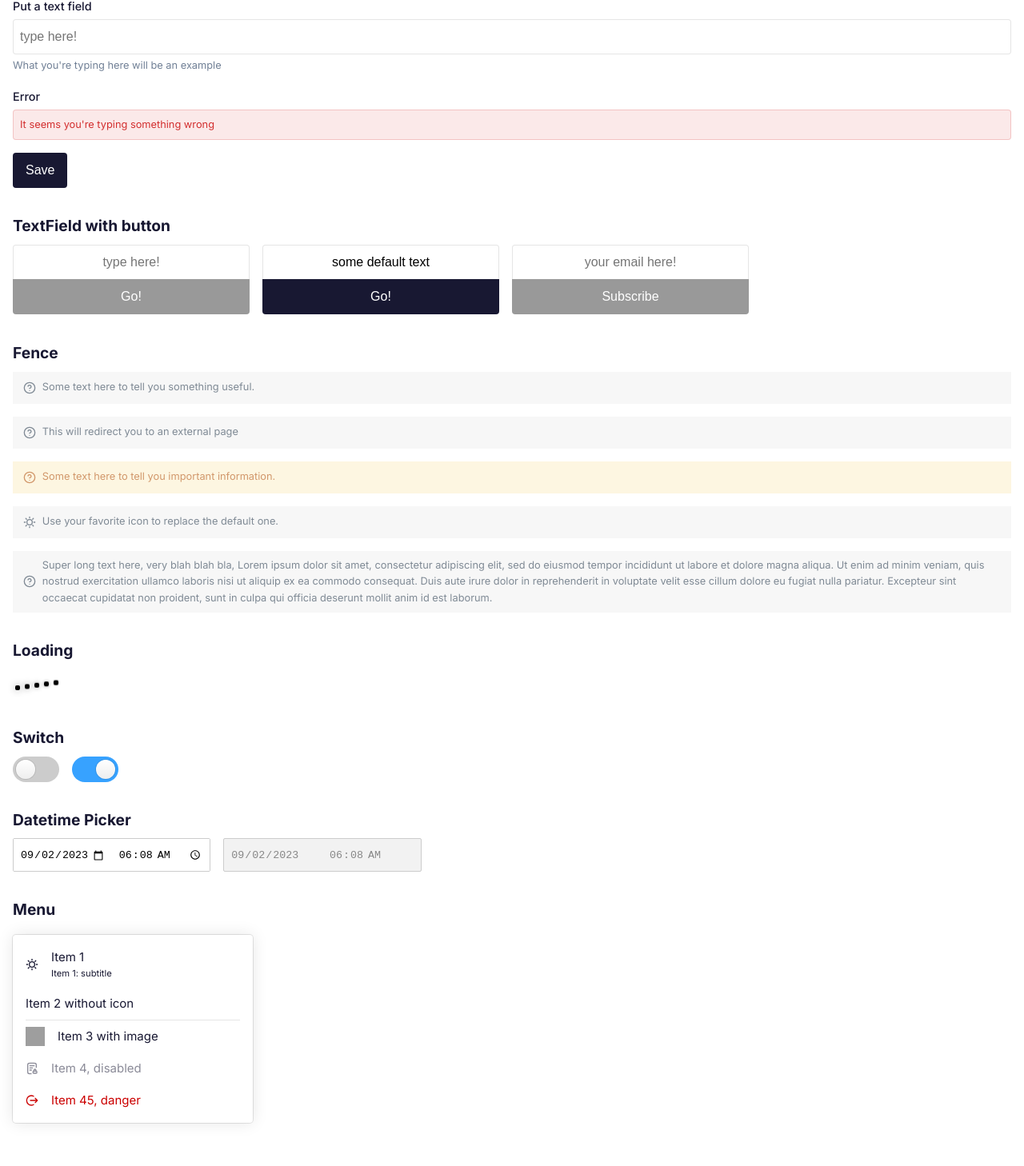
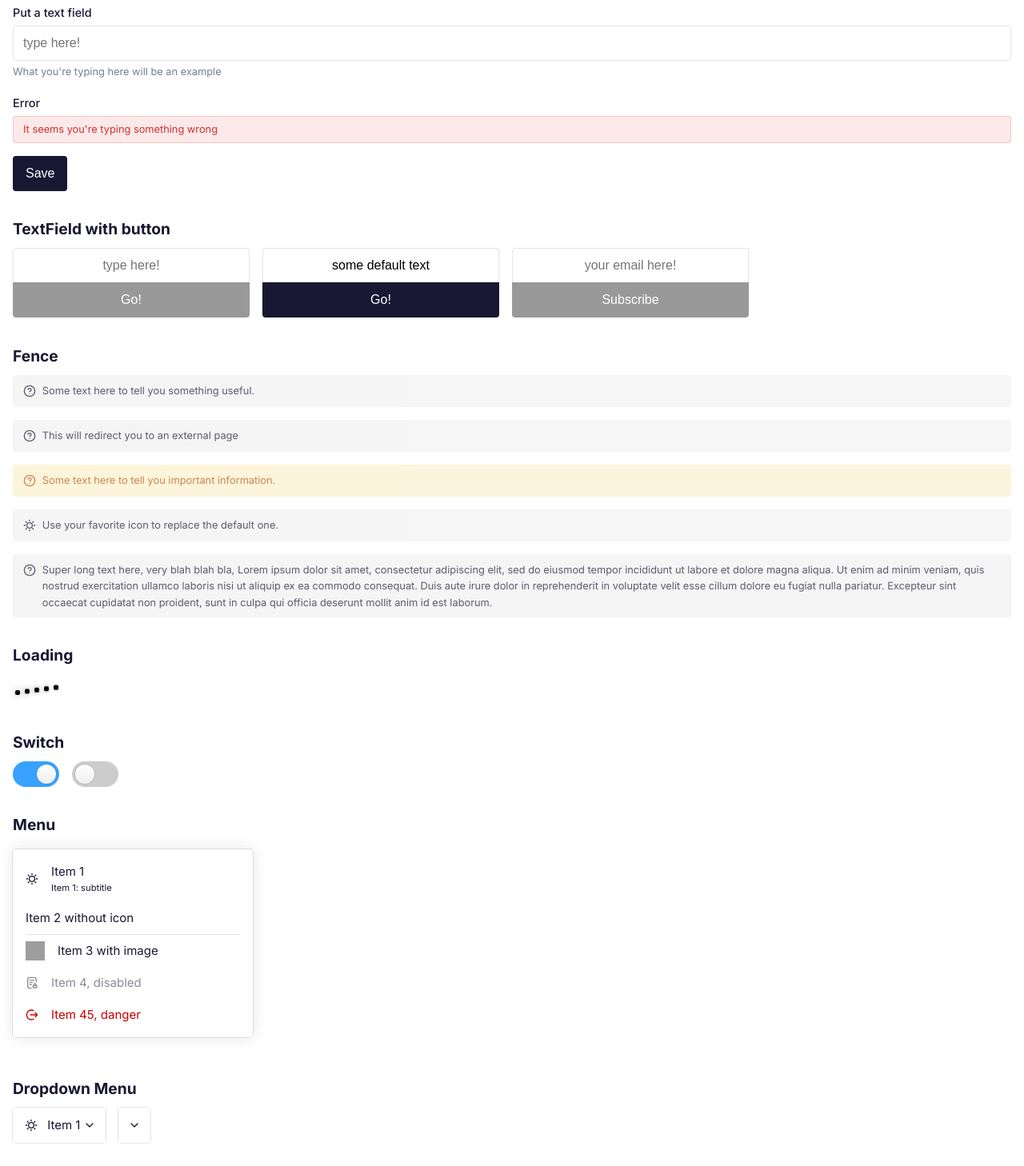
Before and after one commit to quail-ink/quail-ui, a Vue app: page / in a window 1280 px wide. Shown: the part 595-2053 px from the top of the page at 80% size. Built offline with nearby package versions, Linux system fonts and the light colour scheme; grey boxes are pictures that could not be loaded.

Commit message:
feat: new component, dropdown-menu; update styles

```diff
--- a/src/App.vue
+++ b/src/App.vue
@@ -1,7 +1,8 @@
 <script setup lang="ts">
 import { computed, ref } from "vue";
 
-const switchValue = ref(true);
+const switchValue1 = ref(true);
+const switchValue2 = ref(false);
 const datetimeValue = ref("2023-10-23");
 const dialogValue1 = ref(false);
 const menuItems = computed(() => [
@@ -46,6 +47,12 @@ const menuItems = computed(() => [
     },
   },
 ]);
+
+const selectedMenuItem = ref(menuItems.value[0]);
+
+function dropdownMenuSelectionChanged(item: any) {
+  console.log("Dropdown menu selection changed", item);
+}
 </script>
 
 <template>
@@ -113,7 +120,7 @@ const menuItems = computed(() => [
               <div class="form-desc">The description about the setting.</div>
             </div>
             <div class="form-row-right">
-              <QSwitch />
+              <QSwitch v-model="switchValue2" />
             </div>
           </div>
           <div class="form-row column">
@@ -190,16 +197,8 @@ const menuItems = computed(() => [
     <div class="section">
       <h2 class="section-title">Switch</h2>
       <div class="grid">
-        <QSwitch />
-        <QSwitch v-model="switchValue" />
-      </div>
-    </div>
-
-    <div class="section">
-      <h2 class="section-title">Datetime Picker</h2>
-      <div class="grid">
-        <QDatetimePicker v-model="datetimeValue" />
-        <QDatetimePicker v-model="datetimeValue" disabled />
+        <QSwitch v-model="switchValue1" />
+        <QSwitch v-model="switchValue2" />
       </div>
     </div>
 
@@ -212,6 +211,31 @@ const menuItems = computed(() => [
         >
           <QMenu :items="menuItems" />
         </div>
+      </div>
+    </div>
+
+    <div class="section">
+      <h2 class="section-title">Dropdown Menu</h2>
+      <div class="grid">
+        <QDropdownMenu
+          :items="menuItems"
+          :initial-item="selectedMenuItem"
+          @change="dropdownMenuSelectionChanged"
+        />
+        <QDropdownMenu
+          :items="menuItems"
+          :initial-item="selectedMenuItem"
+          hide-selected
+          @change="dropdownMenuSelectionChanged"
+        />
+      </div>
+    </div>
+
+    <div class="section">
+      <h2 class="section-title">Datetime Picker</h2>
+      <div class="grid">
+        <QDatetimePicker v-model="datetimeValue" />
+        <QDatetimePicker v-model="datetimeValue" disabled />
       </div>
     </div>
 
--- a/src/components/common/QDatetimePicker.vue
+++ b/src/components/common/QDatetimePicker.vue
@@ -50,7 +50,7 @@ onMounted(() => {
 <style lang="scss" scoped>
 .wrapper {
   border: 1px solid #ccc;
-  border-radius: 2px;
+  border-radius: 4px;
 }
 input[type="date"],
 input[type="time"] {
@@ -59,6 +59,7 @@ input[type="time"] {
   padding: 0.5rem;
   border: none;
   outline: none;
+  background: transparent;
   &:focus {
     color: black;
     border: none !important;
--- /dev/null
+++ b/src/components/common/QDropdownMenu.vue
@@ -0,0 +1,185 @@
+<script setup lang="ts">
+import { computed, onMounted, ref, watch, type Ref } from "vue";
+import { closePopupMenu } from "../../util";
+
+const props = defineProps({
+  items: {
+    type: Array<any>,
+    required: true,
+  },
+  initialItem: {
+    type: Object,
+    default: null,
+  },
+  hideSelected: {
+    type: Boolean,
+    default: false,
+  },
+  variant: {
+    type: String,
+    default: "outlined",
+  },
+  placeholder: {
+    type: String,
+    default: "",
+  },
+});
+
+const emit = defineEmits(["change"]);
+const expanded = ref(false);
+const selectedItem: Ref<any> = ref(null);
+const menuWrapper: Ref<any> = ref(null);
+
+const actionCls = computed(() => {
+  const cls: string[] = [];
+  if (expanded.value) {
+    cls.push("expanded");
+  }
+
+  if (props.variant === "outlined") {
+    cls.push("frame");
+  }
+
+  return cls.join(" ");
+});
+
+function toggle() {
+  if (!expanded.value) {
+    // want to expand? close other menus
+    closePopupMenu();
+  }
+  // toggle
+  expanded.value = !expanded.value;
+  // adjust menu position to make sure it's visible
+  if (expanded.value) {
+    setTimeout(() => {
+      const wrapper = menuWrapper.value;
+      const menu = wrapper.querySelector(".menu");
+      const rect = menu.getBoundingClientRect();
+      if (rect.left < 0) {
+        menu.style.left = "0";
+      }
+    }, 10);
+  }
+}
+
+function menuItemClick(item: any) {
+  expanded.value = false;
+  selectedItem.value = item;
+  if (item.action) {
+    item.action(item);
+  }
+  emit("change", item);
+}
+
+watch(
+  () => props.initialItem,
+  () => {
+    if (props.initialItem) {
+      selectedItem.value = props.initialItem;
+    }
+  }
+);
+
+onMounted(() => {
+  if (props.initialItem) {
+    selectedItem.value = props.initialItem;
+  }
+
+  window.addEventListener("storage", (event) => {
+    if (event.key === "quailui_global_popup_trigger") {
+      if (event.newValue) {
+        expanded.value = false;
+      }
+    }
+  });
+});
+</script>
+
+<template>
+  <div class="dropdown-menu">
+    <div class="dropdown-menu-inner narrow-view">
+      <div class="dropdown-menu-action" :class="actionCls" @click.stop="toggle">
+        <div v-if="!hideSelected && selectedItem" class="dropdown-selected">
+          <img
+            v-if="selectedItem.image"
+            class="menu-image"
+            :src="selectedItem.image"
+            :alt="selectedItem.title"
+          />
+          <component
+            v-else-if="selectedItem.icon"
+            class="icon menu-icon"
+            :is="selectedItem.icon"
+          ></component>
+          {{
+            selectedItem
+              ? selectedItem.title
+              : props.placeholder || "Select ..."
+          }}
+        </div>
+        <QIconChevronDown class="icon chevron-icon" />
+      </div>
+      <div ref="menuWrapper">
+        <Transition>
+          <QMenu v-if="expanded" :items="items" @action="menuItemClick"></QMenu>
+        </Transition>
+      </div>
+    </div>
+  </div>
+</template>
+
+<style lang="scss" scoped>
+.dropdown-menu {
+  height: 44px;
+  .dropdown-menu-inner {
+    position: relative;
+  }
+  .dropdown-menu-action {
+    height: 44px;
+    padding: 0 0.5rem;
+    display: flex;
+    justify-items: center;
+    align-items: center;
+    cursor: pointer;
+    .menu-icon {
+      margin-right: 0.5rem;
+    }
+    .chevron-icon {
+      transition: transform 0.2s ease;
+    }
+    &.expanded {
+      .chevron-icon {
+        transform: rotate(180deg);
+      }
+    }
+  }
+  .dropdown-selected {
+    white-space: nowrap;
+    margin-left: 0.2rem;
+    flex: 1;
+    display: flex;
+    align-items: center;
+  }
+  .menu-image {
+    width: 24px;
+    height: 24px;
+    margin-right: 0.5rem;
+  }
+  .icon {
+    height: 16px;
+  }
+  &:deep(.menu) {
+    right: 0;
+  }
+}
+.v-enter-active,
+.v-leave-active {
+  transition: opacity 0.2s ease;
+}
+
+.v-enter-from,
+.v-leave-to {
+  opacity: 0;
+}
+</style>
--- a/src/components/common/QFence.vue
+++ b/src/components/common/QFence.vue
@@ -1,26 +1,29 @@
 <template>
   <div class="fence" :class="type">
     <a v-if="link" class="fence-inner with-link" :href="link" target="_blank">
-      <template v-if="icon">
-        <component :is="icon" class="icon" />
+      <template v-if="icon && components">
+        <component :is="components[icon]" class="icon" />
       </template>
       <QIconHelp v-else class="icon" />
-      <div>
+      <div class="fence-text">
         {{ text }}
       </div>
     </a>
     <div v-else class="fence-inner">
-      <template v-if="icon">
-        <component :is="icon" class="icon" />
+      <template v-if="icon && components">
+        <component :is="components[icon]" class="icon" />
       </template>
       <QIconHelp v-else class="icon" />
-      <div>
+      <div class="fence-text">
         {{ text }}
       </div>
     </div>
   </div>
 </template>
 <script setup lang="ts">
+import { ref, getCurrentInstance } from "vue";
+const components = getCurrentInstance()?.appContext.components;
+
 const props = defineProps({
   link: {
     type: String,
@@ -35,7 +38,7 @@ const props = defineProps({
     default: "default",
   },
   icon: {
-    type: Object || null,
+    type: String,
   },
 });
 </script>
@@ -44,13 +47,14 @@ const props = defineProps({
   display: block;
   width: 100%;
   .fence-inner {
+    border-radius: 4px;
     display: flex;
-    align-items: center;
+    align-items: flex-start;
     width: 100%;
     padding: 0.5rem 0.8rem;
     font-size: 0.8rem;
-    color: var(--vt-c-text-light-2);
-    opacity: 0.6;
+    color: var(--vt-c-text-light-1);
+    opacity: 0.7;
     background: var(--vt-c-white-soft);
     text-decoration: none;
     transition: all 0.2s ease-in-out;
@@ -61,7 +65,10 @@ const props = defineProps({
       margin-right: 0.5rem;
     }
     &.with-link:hover {
-      opacity: 0.9;
+      opacity: 1;
+    }
+    .fence-text {
+      margin-top: 2px;
     }
   }
   &.warning {
--- a/src/components/common/index.ts
+++ b/src/components/common/index.ts
@@ -5,6 +5,7 @@ import QLoading from './QLoading.vue';
 import QMenu from './QMenu.vue';
 import QSwitch from './QSwitch.vue';
 import QTextFieldWithButton from './QTextFieldWithButton.vue';
+import QDropdownMenu from './QDropdownMenu.vue';
 
 export {
   QDatetimePicker,
@@ -14,4 +15,5 @@ export {
   QMenu,
   QSwitch,
   QTextFieldWithButton,
+  QDropdownMenu,
 };
--- a/src/index.ts
+++ b/src/index.ts
@@ -1,6 +1,6 @@
 import * as Icons from './components/icons';
 import * as Common from './components/common';
-
+import { closePopupMenu } from './util';
 import './style.scss';
 
 const QuailUI = {
@@ -20,6 +20,19 @@ const QuailUI = {
       }
       app.component(name, component);
     }
+
+    document.body.addEventListener('click', (e) => {
+      // hide popup menu
+      // let trigger = parseInt(sessionStorage.getItem('quailui_global_popup_trigger') || '0') || 0;
+      // sessionStorage.setItem('quailui_global_popup_trigger', (trigger + 1) + '');
+      // window.dispatchEvent(new StorageEvent("storage", {
+      //   key: 'quailui_global_popup_trigger',
+      //   newValue: (trigger + 1) + '',
+      //   oldValue: trigger + ''
+      // }));
+      closePopupMenu();
+    })
+
   }
 };
 
--- a/src/styles/component.scss
+++ b/src/styles/component.scss
@@ -53,9 +53,12 @@
     font-size: 0.8rem;
     color: #d32f2f;
     background-color: rgba(211, 47, 47, 0.1);
-    padding: 0.5rem;
     border: 1px solid rgba(211, 47, 47, 0.2);
     border-radius: 4px;
+    padding-top: .375rem;
+    padding-bottom: .375rem;
+    padding-right: .75rem;
+    padding-left: .75rem;
   }
   .left, .right {
     display: flex;
@@ -152,7 +155,10 @@
 input.text-field, textarea.textarea {
   border: 1px solid rgba(0, 0, 0, 0.1);
   border-radius: 4px;
-  padding: 0.5rem;
+  padding-top: .375rem;
+  padding-bottom: .375rem;
+  padding-right: .75rem;
+  padding-left: .75rem;
   width: 100%;
   font-size: 1rem;
   outline: none;
@@ -173,6 +179,8 @@ input.text-field {
 
 textarea.textarea {
   line-height: 1.3;
+  padding-top: .75rem;
+  padding-bottom: .75rem;
 }
 
 input.checkbox {
--- /dev/null
+++ b/src/util.ts
@@ -0,0 +1,13 @@
+function closePopupMenu() {
+  let trigger = parseInt(sessionStorage.getItem('quailui_global_popup_trigger') || '0') || 0;
+  sessionStorage.setItem('quailui_global_popup_trigger', (trigger + 1) + '');
+  window.dispatchEvent(new StorageEvent("storage", {
+    key: 'quailui_global_popup_trigger',
+    newValue: (trigger + 1) + '',
+    oldValue: trigger + ''
+  }));
+}
+
+export {
+  closePopupMenu,
+}
```
